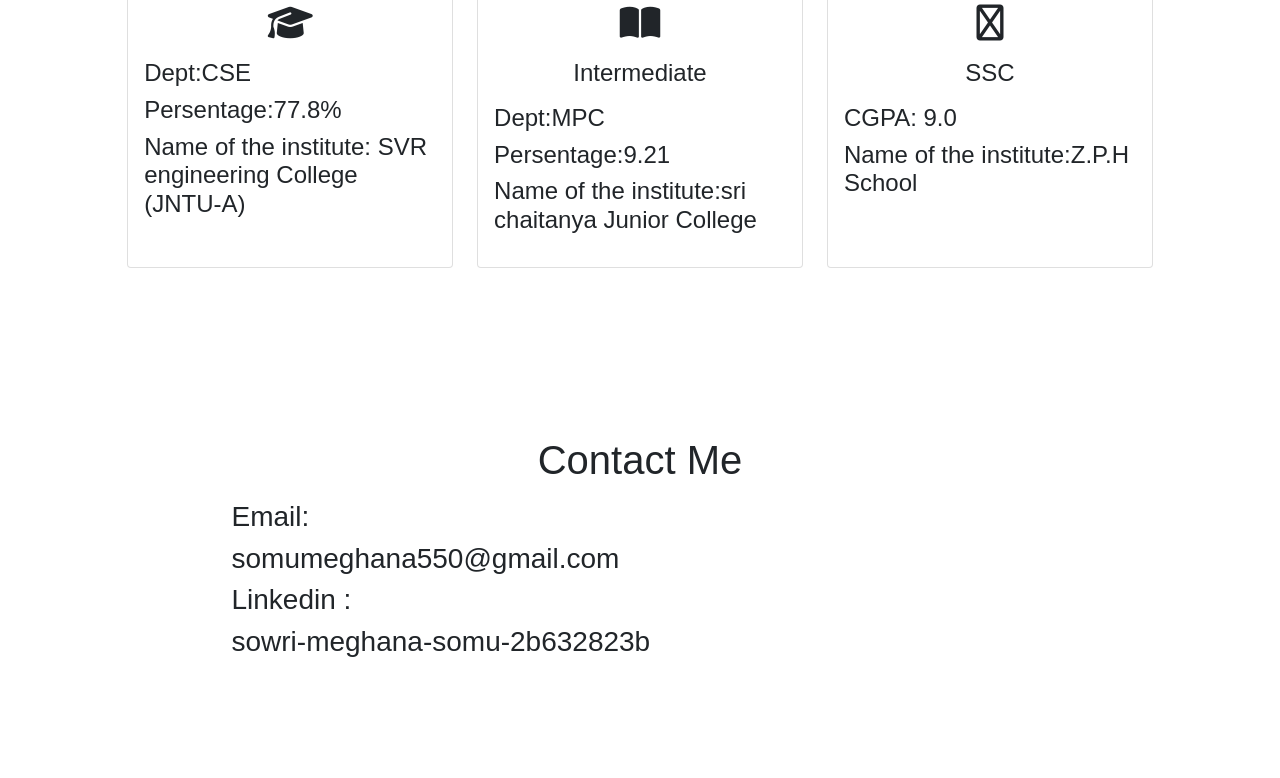
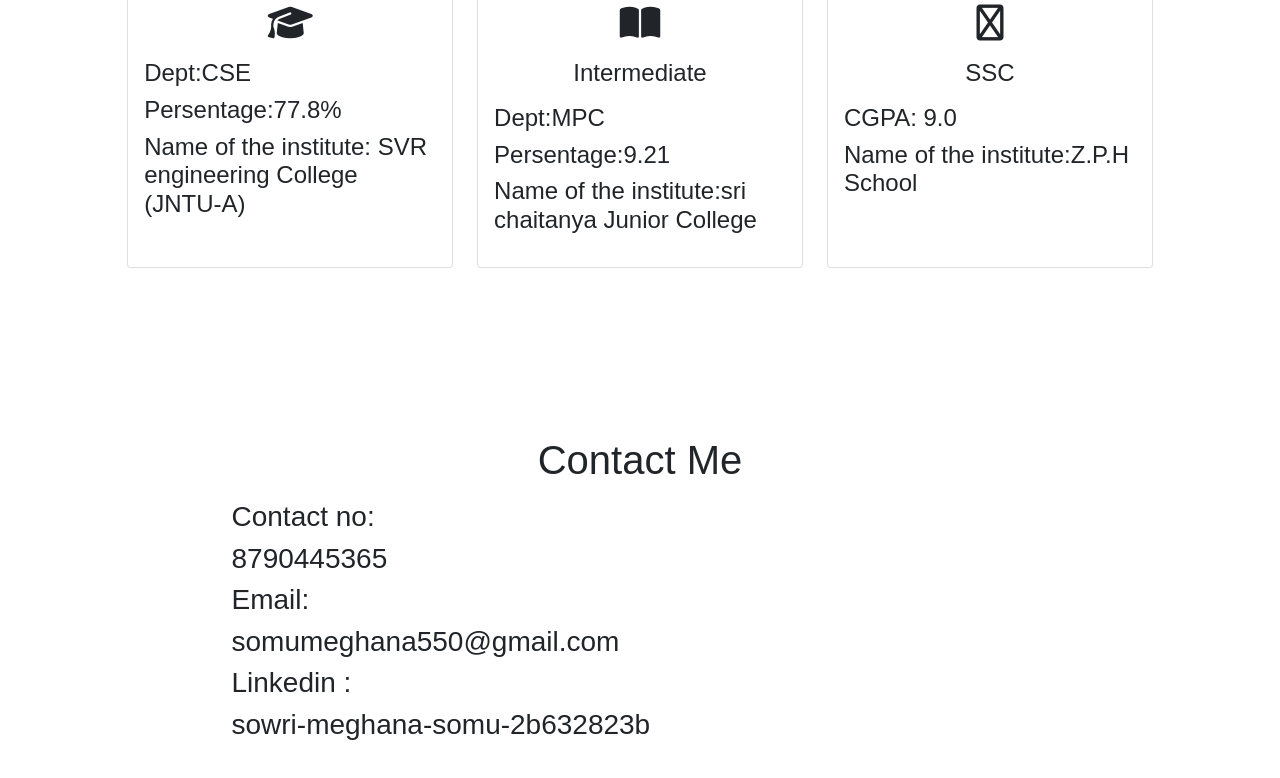
Before and after one commit to meghana550/portfolio, a plain HTML site: page index.html in a window 1280 px wide. Shown: the part 2652-3430 px from the top of the page. Drawn offline with nearby package versions, Linux system fonts and the light colour scheme.

Commit message:
Update index.html

```diff
--- a/index.html
+++ b/index.html
@@ -150,7 +150,8 @@
             <h1 class="text-center">Contact Me</h1>
 
                 <div>
-                  <p><h3>Email: </h3><h3  href="somumeghana550@gmail.com">somumeghana550@gmail.com</h3>
+                  <p><h3>Contact no: </h3><h3 href="8790445365">8790445365</h3>
+                    <h3>Email: </h3><h3  href="somumeghana550@gmail.com">somumeghana550@gmail.com</h3>
                     <h3>Linkedin :</h3><h3  href="https://www.linkedin.com/in/sowri-meghana-somu-2b632823b">sowri-meghana-somu-2b632823b</h3>
                 </p>
 
```
